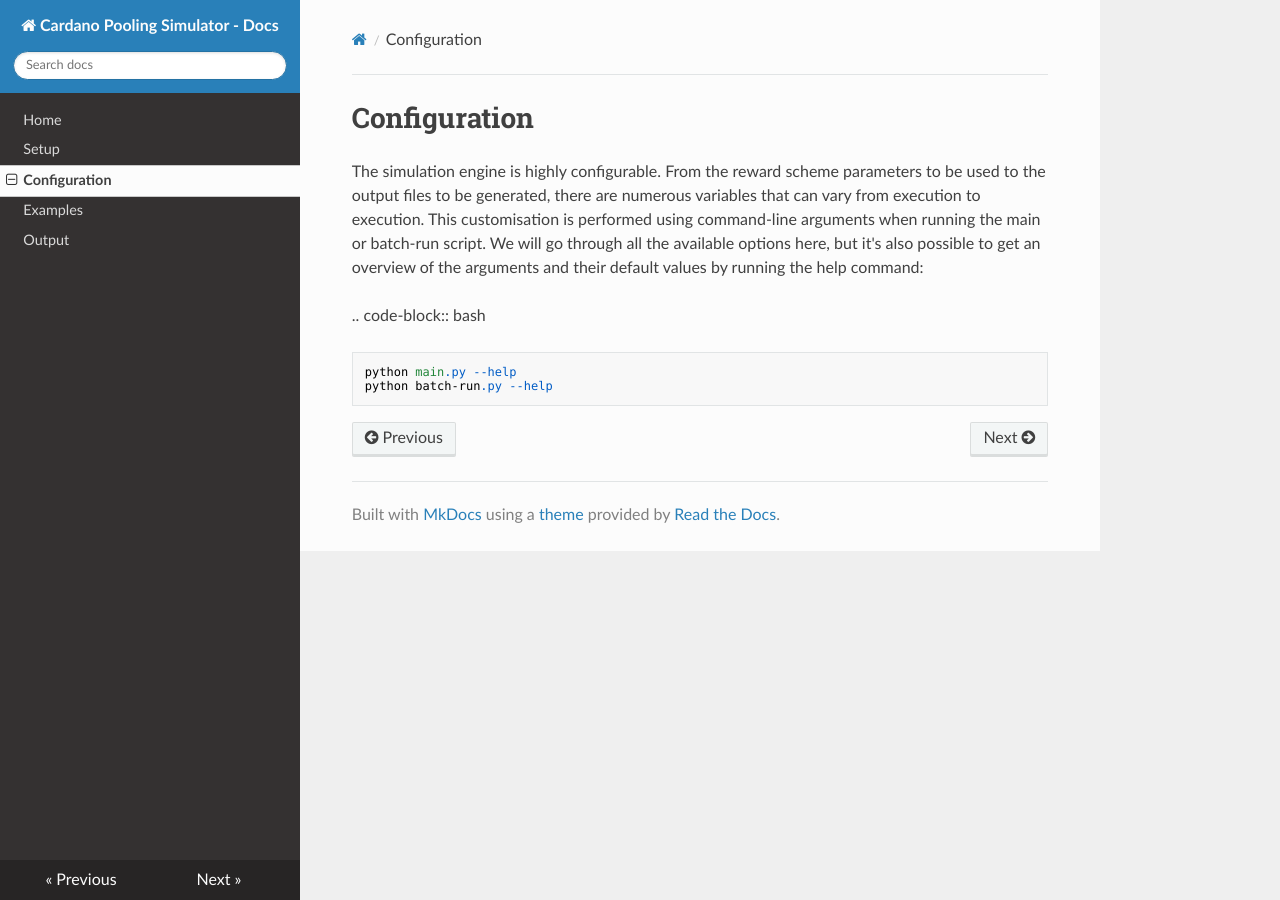
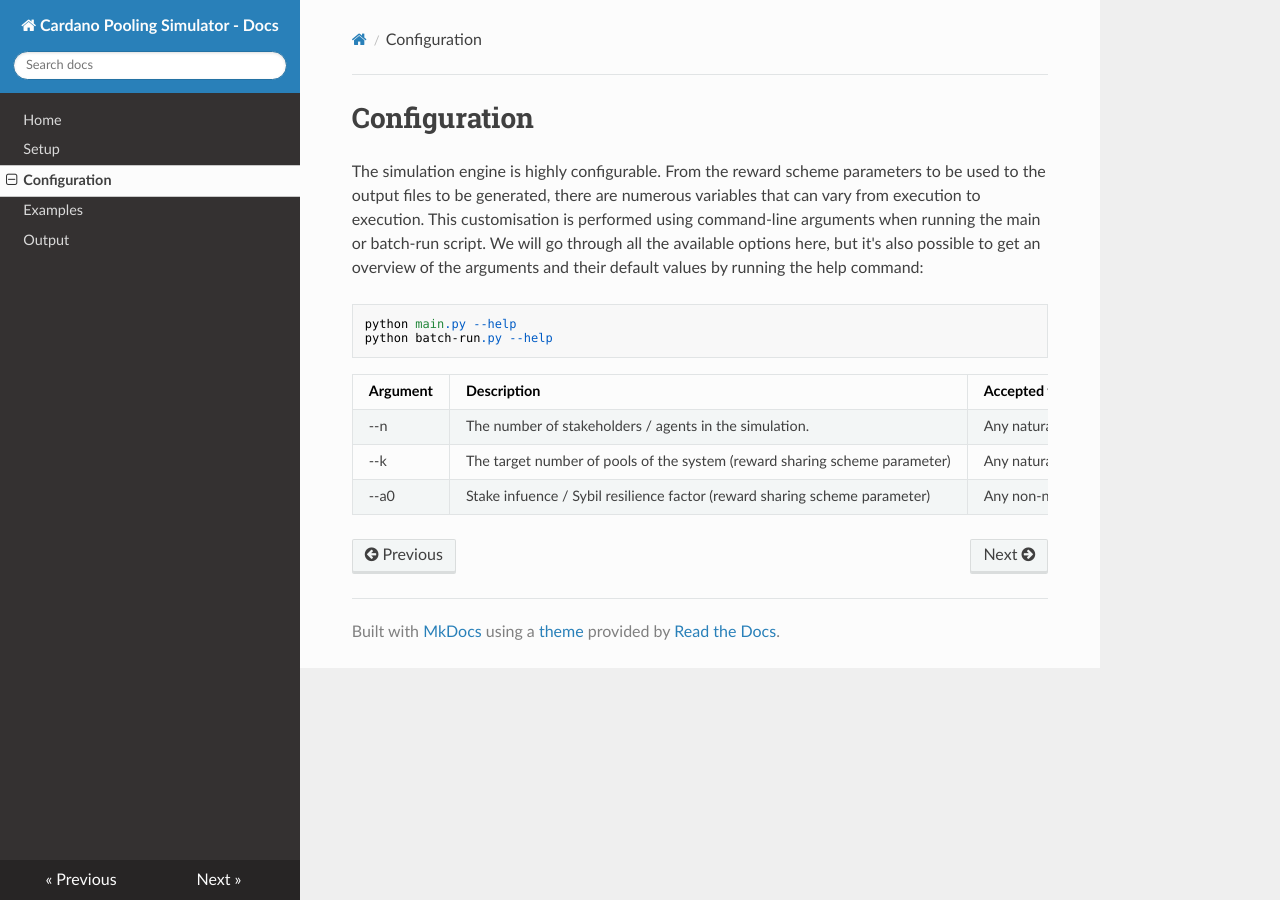
Before and after one commit to Blockchain-Technology-Lab/Rewards-Sharing-Simulation-Engine, an MkDocs documentation site: the page built from docs/configuration.md, in a window 1280 px wide. Built offline with MkDocs 1.6.1, drawn with Linux system fonts in a browser that asks for light colours; nearby versions of some CDN libraries.

Commit message:
Add command-line options table

```diff
--- a/docs/configuration.md
+++ b/docs/configuration.md
@@ -5,7 +5,12 @@ generated, there are numerous variables that can vary from execution to executio
 using command-line arguments when running the main or batch-run script. We will go through all the available options
 here, but it's also possible to get an overview of the arguments and their default values by running the help command:
 
-..  code-block:: bash
-
 	python main.py --help
     python batch-run.py --help
+
+
+| Argument | Description | Accepted values | Default value |
+| -------- | ----------- | --------------- | ------------- |
+| --n      | The number of stakeholders / agents in the simulation. | Any natural number | 1000 |
+| --k      | The target number of pools of the system (reward sharing scheme parameter) | Any natural number < n | 100 |
+| --a0     | Stake infuence / Sybil resilience factor (reward sharing scheme parameter) | Any non-negative real number | 0.3 |
```
